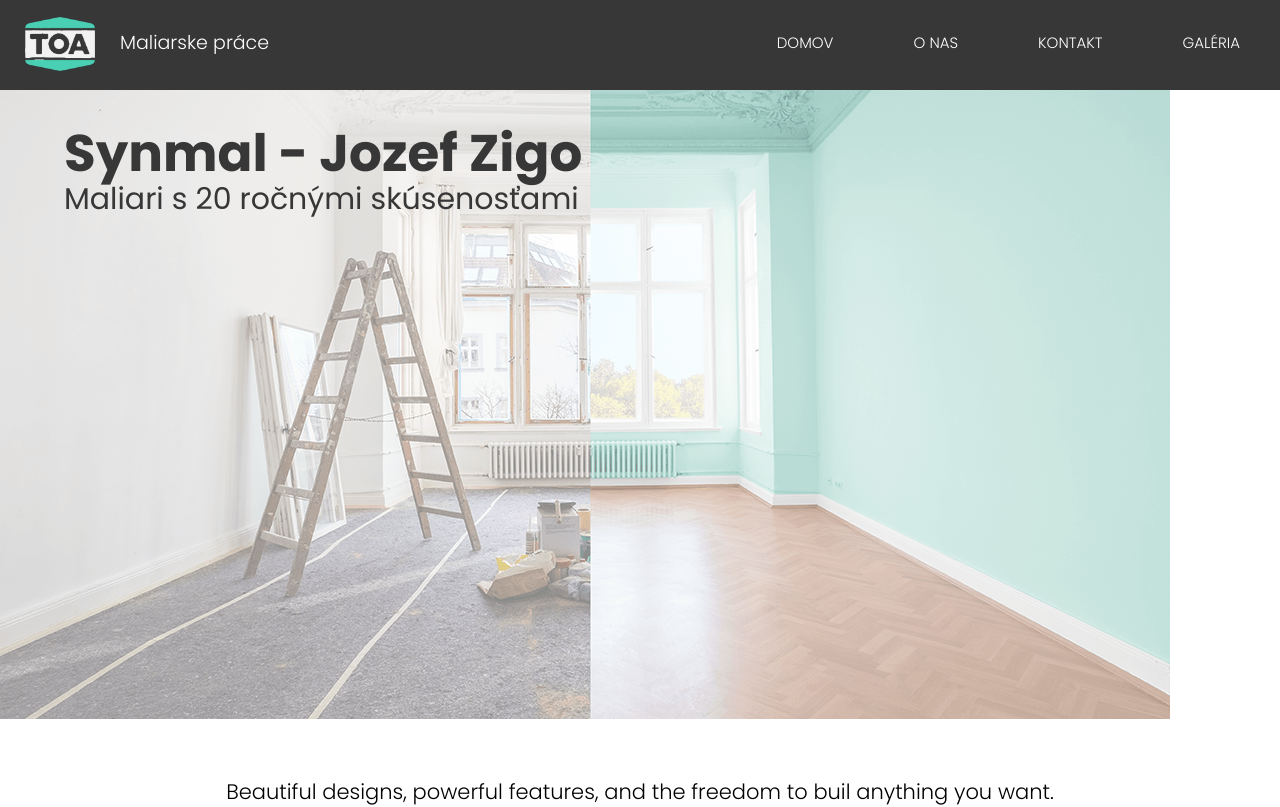
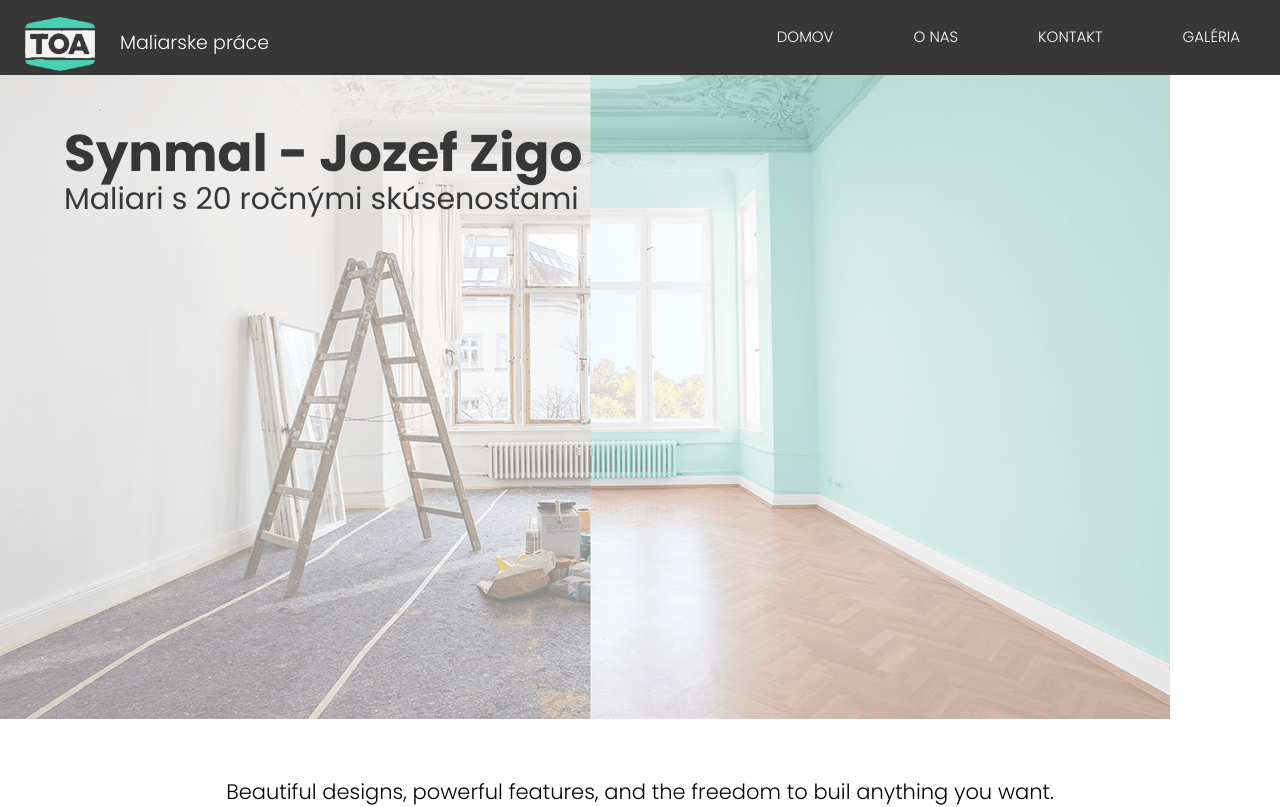
Before and after one commit to MatthewChevy/Synmal, a Vue app: page / in a window 1280 px wide. Shown: the top 807 px of the page. Built offline with nearby package versions, Linux system fonts and the light colour scheme.

Commit message:
Remove media query

```diff
--- a/src/components/TheNavigation.vue
+++ b/src/components/TheNavigation.vue
@@ -112,44 +112,41 @@ li:focus {
     transition: 0.25s;
 }
 
-@media screen and ( min-width: 600px) {
+// @media screen and ( min-width: 600px) {
+//     .banner {
+//         height: 80px;
+//     }
+
+//     nav {
+//         margin-top: 5rem;
+//     }
+
+//     li{
+//         font-size: 18px;
+//         padding: 24px 0px;
+//     }
+// }
+
+@media screen and (min-width: 1024px) {
     .banner {
-        height: 80px;
+        height: 75px;
     }
 
     nav {
-        margin-top: 5rem;
-    }
-
-    li{
-        font-size: 18px;
-        padding: 24px 0px;
-    }
-}
-
-@media screen and ( min-width: 1024px) {
-    .banner {
-        height: 90px;
-    }
-
-
-    nav {
         display: flex;
-        justify-content: flex-end;;
-        margin-top: 1.9rem;
+        justify-content: flex-end;
+        margin-top: 1.5rem;
         background: none;
     }
 
-    li{
+    li {
         display: inline-block;
         padding: 0rem 2.5rem;
         font: {
             size: 15px;
             weight: 300;
-        };
+        }
         color: $primary-light;
-    };
-
-
+    }
 }
 </style>
```
